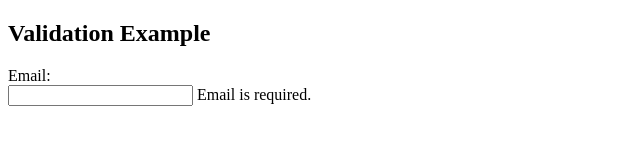
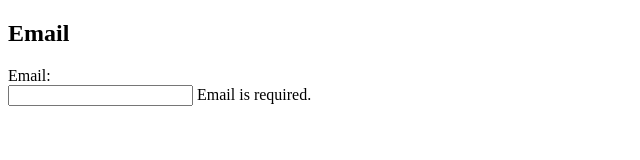
Before and after one commit to MaximeDEFRETIN/AngularJSBonus1, a plain HTML site: page index.html in a window 1280 px wide. Shown: the whole page, without its empty margins (0-640 px from the left). Drawn offline with nearby package versions, Linux system fonts and the light colour scheme.

Commit message:
Correction

```diff
--- a/index.html
+++ b/index.html
@@ -1,9 +1,9 @@
 <!DOCTYPE html>
 <html>
-<script src="https://ajax.googleapis.com/ajax/libs/angularjs/1.6.4/angular.min.js"></script>
+<meta charset="utf-8" />
 <title>Exercice1</title>
 <body ng-app>
-  <h2>Validation Example</h2>
+  <h2>Email</h2>
   <form name="Mail">
     <p>Email:<br>
       <!--On crée un input email-->
@@ -11,11 +11,13 @@
       <!--On sélectionne myForm, puis name = email, puis si c'est vide ($error.required) un message est renvoyé-->
       <span ng-show="Mail.email.$error.required">Email is required.</span>
       <!--On sélectionne myForm, puis name = email, puis si le mail n'est pas correcte ($error.email  type email), un message est renvoyé-->
+      <!--Dans l'ordre : Mail -> name="Mail", email -> name="email", $error, email -> type="email"-->
       <span style="color:red" ng-show="Mail.email.$error.email">Invalid email address.</span>
       <!--Si l'adresse mail est valide, on affiche un message-->
-        <!--Dans l'ordre : Mail -> name="Mail", email -> type="email", $valid-key.email -> si le mail est valide, email -> type="email"-->
+      <!--Dans l'ordre : Mail -> name="Mail", email -> name="email", $valid-key.email -> si le mail est valide, email -> type="email"-->
       <span style="color:green" ng-show="Mail.email.$valid-key.email">Mail valide</span>
     </p>
   </form>
+  <script src="https://ajax.googleapis.com/ajax/libs/angularjs/1.6.4/angular.min.js"></script>
 </body>
 </html>
```
Lines whose indentation alone changed are shown as unchanged.
